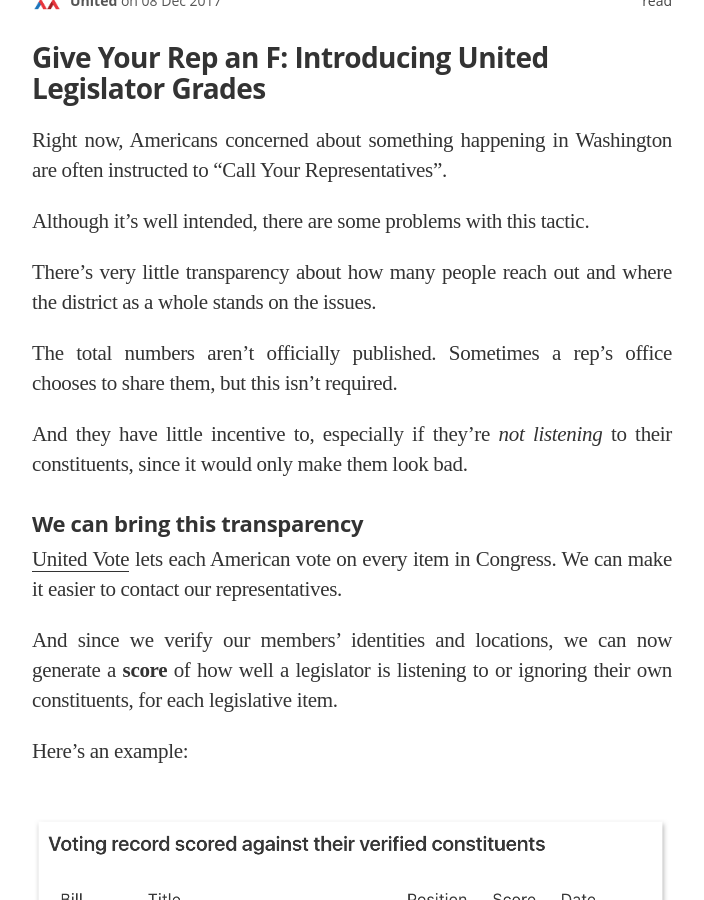
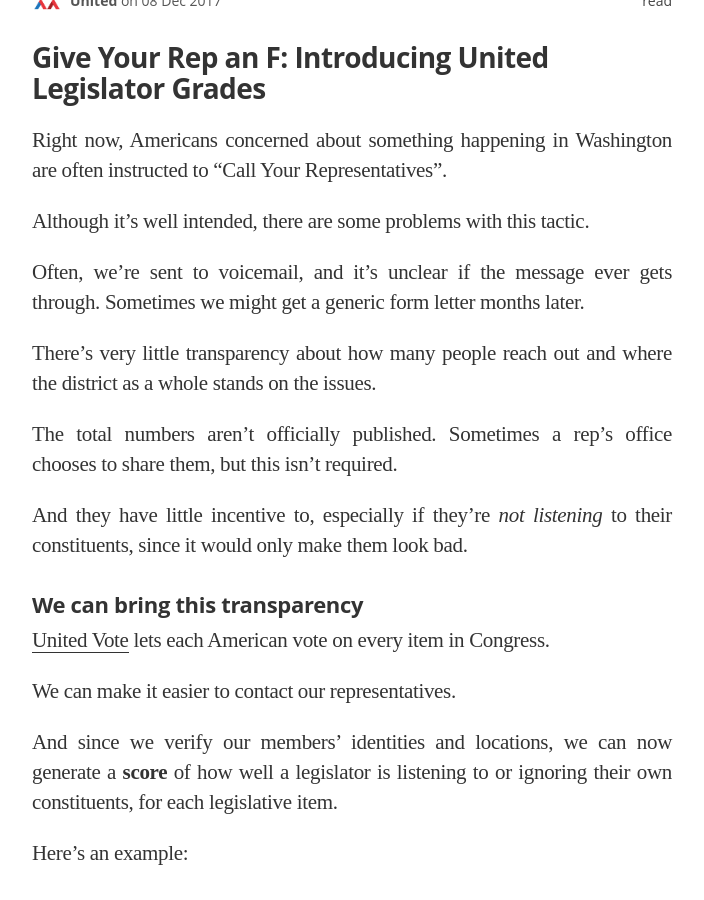
Before and after one commit to voteliquid/blog, a Jekyll site: the page built from _posts/2017-12-08-give-your-rep-an-f-introducing-united-legislator-grades.md, in a window 1280 px wide and 900 px high, scrolled down 191 px. Shown: the whole window, without its empty margins (288-992 px from the left). Built offline with Jekyll 4.4.1, drawn with Linux system fonts in a browser that asks for light colours; nearby versions of some CDN libraries; some web fonts are replaced.

Commit message:
Add line that it's unclear if calling has any effect

```diff
--- a/_posts/2017-12-08-give-your-rep-an-f-introducing-united-legislator-grades.md
+++ b/_posts/2017-12-08-give-your-rep-an-f-introducing-united-legislator-grades.md
@@ -10,6 +10,8 @@ Right now, Americans concerned about something happening in Washington are often
 
 Although it's well intended, there are some problems with this tactic.
 
+Often, we're sent to voicemail, and it's unclear if the message ever gets through. Sometimes we might get a generic form letter months later.
+
 There's very little transparency about how many people reach out and where the district as a whole stands on the issues.
 
 The total numbers aren't officially published. Sometimes a rep's office chooses to share them, but this isn't required.
@@ -18,7 +20,9 @@ And they have little incentive to, especially if they're *not listening* to thei
 
 #### We can bring this transparency
 
-[United Vote](/2017/11/06/announcing-united-vote/) lets each American vote on every item in Congress. We can make it easier to contact our representatives.
+[United Vote](/2017/11/06/announcing-united-vote/) lets each American vote on every item in Congress.
+
+We can make it easier to contact our representatives.
 
 And since we verify our members' identities and locations, we can now generate a **score** of how well a legislator is listening to or ignoring their own constituents, for each legislative item.
 
```
